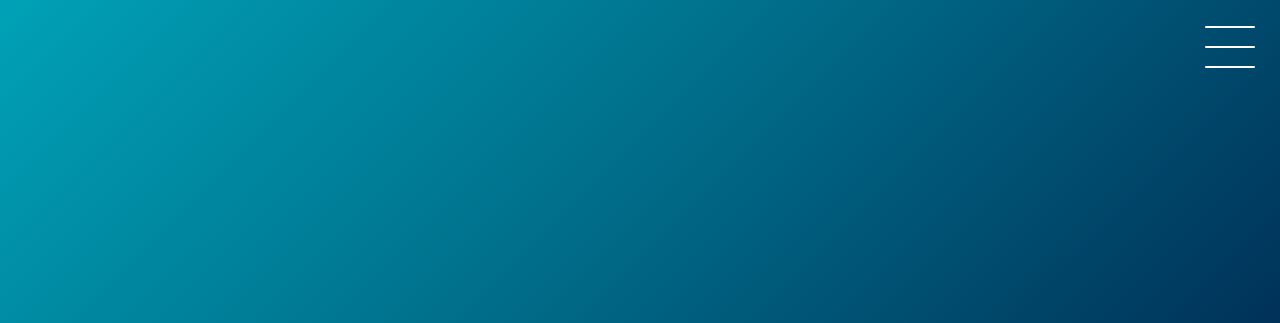
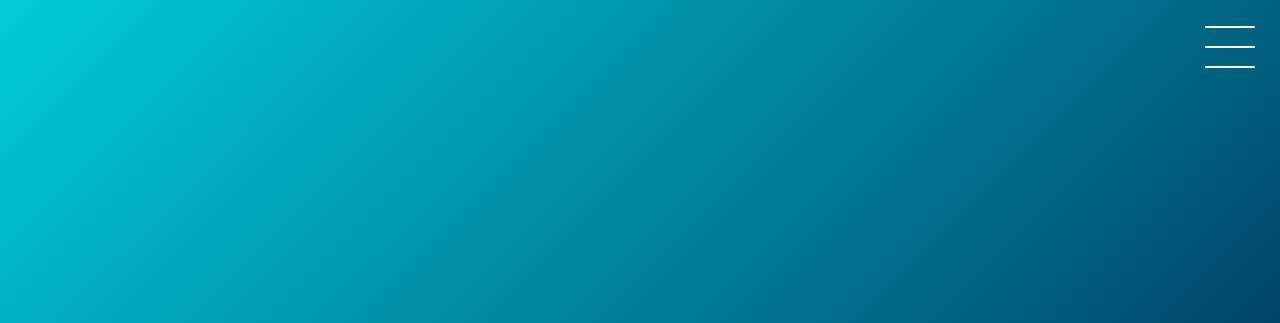
Before and after one commit to dellstark/landpage-dell, a plain HTML site: page index.html in a window 1280 px wide. Shown: the top 323 px of the page. Drawn offline with Linux system fonts and the light colour scheme.

Commit message:
Update style.css

```diff
--- a/src/css/style.css
+++ b/src/css/style.css
@@ -19,7 +19,7 @@ header {
   color: white;
   font-weight: 600px;
   background: linear-gradient(-45deg, #000000, #000a38, #00718d, #00cbda);
-  background-size: 200% 200%;
+  background-size: 200%;
 
   display: flex;
   flex-direction: column;
```
